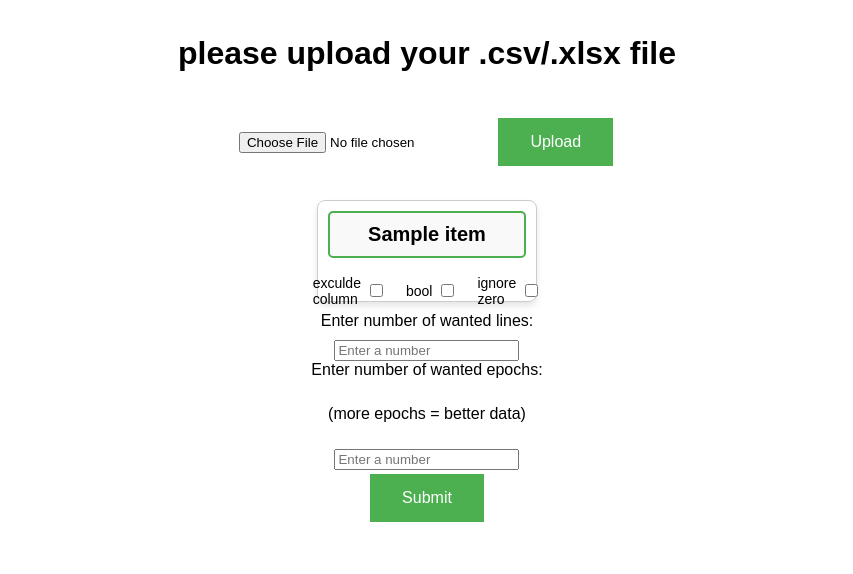
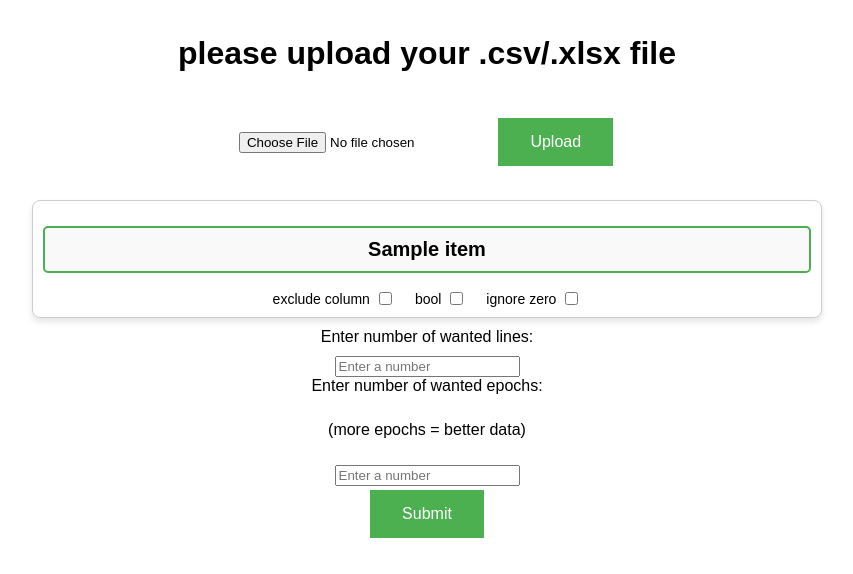
Before and after one commit to Samppa50/SyntheticHealthData, a Flask app: template templates/index.html in a window 1280 px wide. Shown: the part 226-800 px from the top of the page, without its empty margins (213-1066 px from the left). Run offline with Flask 3, Linux system fonts and the light colour scheme; the template is opened without the code that fills it: most values are stand-ins (such as "Sample title", 1, 10 or a date in 2020).

Commit message:
just in case

```diff
--- a/static/css/index.css
+++ b/static/css/index.css
@@ -4,6 +4,7 @@ body{
 }
 
 .container{
+    width: 100%;
     display: flex;
     justify-content: center;
     align-items: center;
@@ -12,9 +13,16 @@ body{
 }
 
 /* Optional: Style individual divs */
-.upload-form,
+.upload-form {
+    display: flex;
+    justify-content: center;
+    align-items: center;
+    margin: 0 auto; /* Center the divs horizontally */
+}
+
 .form {
-    display: flex;
+    display: block;
+    width: 80%; /* Set a width for the divs */
     justify-content: center;
     align-items: center;
     width: 100%; /* Ensure divs take full width */
@@ -35,8 +43,9 @@ body{
 }
 
 .category-block {
+    min-width: 60%;
     width: 60%; /* Set the width to 60% of the screen */
-    height: 10vh; /* Set the height to 10% of the viewport height */
+    height: 12vh; /* Set the height to 10% of the viewport height */
     margin: 10px auto; /* Center the block horizontally and add spacing */
     border: 1px solid #ccc; /* Optional: Add a border for better visibility */
     display: flex; /* Use flexbox for layout */
@@ -79,6 +88,7 @@ body{
     background-color: #f9f9f9; /* Optional: Add a background color */
     width: 100%; /* Ensure consistent block size */
     box-sizing: border-box; /* Include padding and border in width */
+    flex-direction: column;
 }
 
 .input-field {
--- a/templates/index.html
+++ b/templates/index.html
@@ -34,7 +34,7 @@
                         <h2>{{ item }}</h2>
                         <div class="options">
                             <ul>
-                                <p>exculde column</p>
+                                <p>exclude column</p>
                                 <input type="hidden" name="exclude_columns" value=0>
                                 <input type="checkbox" name="exclude_columns" value=1>
                             </ul>
```
